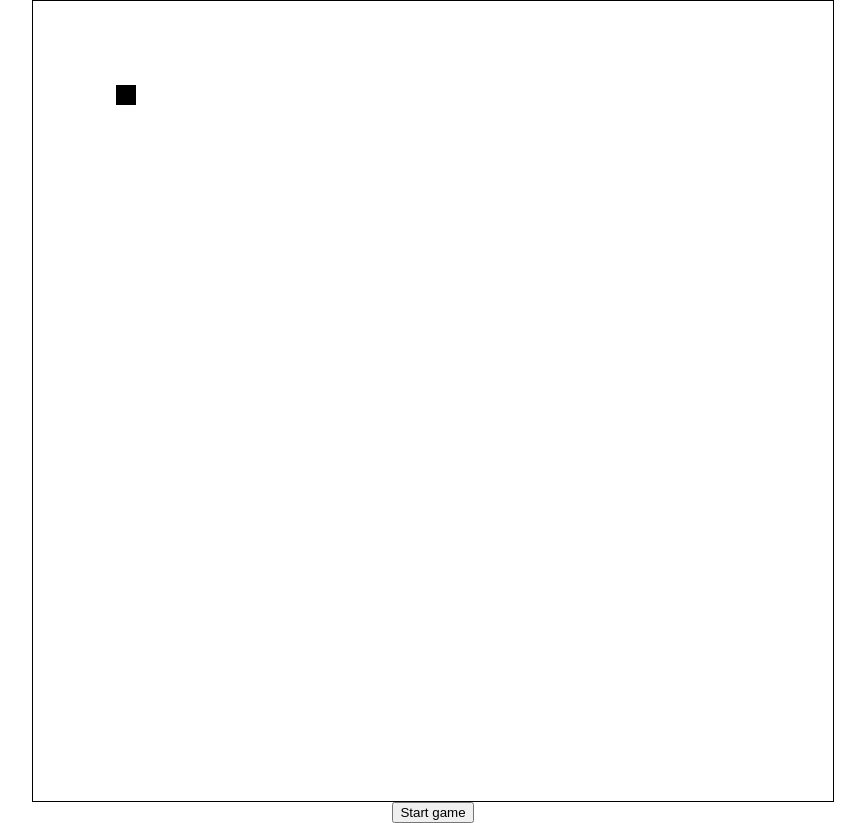
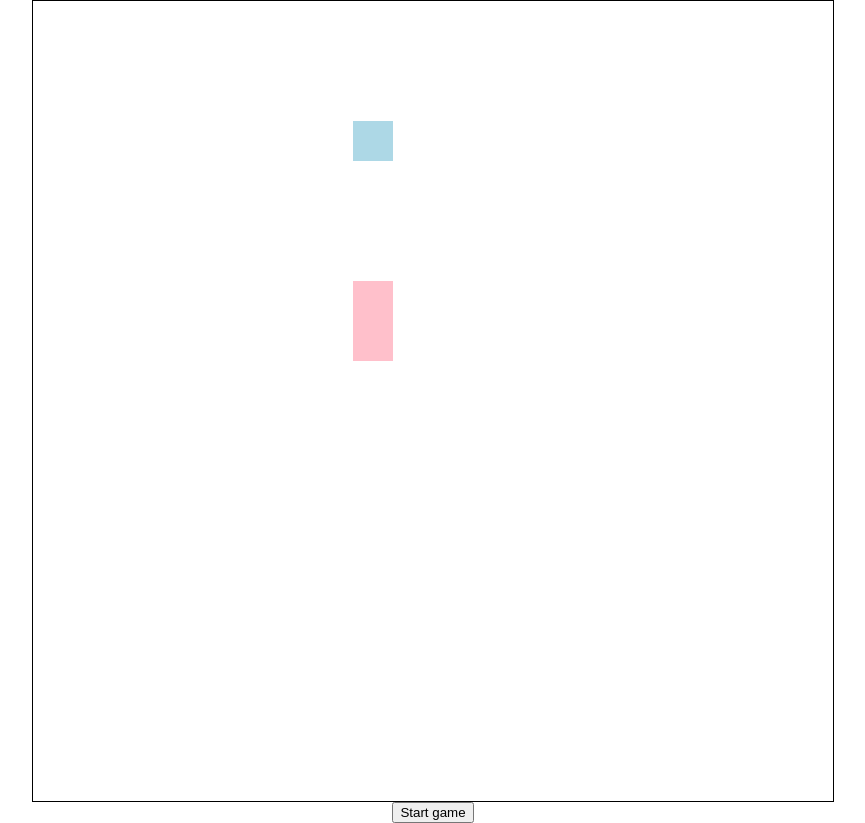
Before and after one commit to taine-rasmussen/Snaaaaake, a React (Create React App) app: page / in a window 1280 px wide. Shown: the whole page, without its empty margins (207-1072 px from the left). Built offline with nearby package versions, Linux system fonts and the light colour scheme.

Commit message:
display snake and fruit on canvas

```diff
--- a/src/App.js
+++ b/src/App.js
@@ -27,8 +27,12 @@ function App() {
 
   const gameLoop = () => {
     const context = canvasRef.current.getContext("2d")
-    context.fillRect(83, 84, 20, 20)
-    console.log(context)
+    context.setTransform(SCALE, 0, 0, SCALE, 0, 0);
+    context.clearRect(0, 0, window.innerWidth, window.innerHeight);
+    context.fillStyle = "pink";
+    snake.forEach(([x, y]) => context.fillRect(x, y, 1, 1));
+    context.fillStyle = "lightblue";
+    context.fillRect(fruit[0], fruit[1], 1, 1);
   };
 
   useEffect(
```
